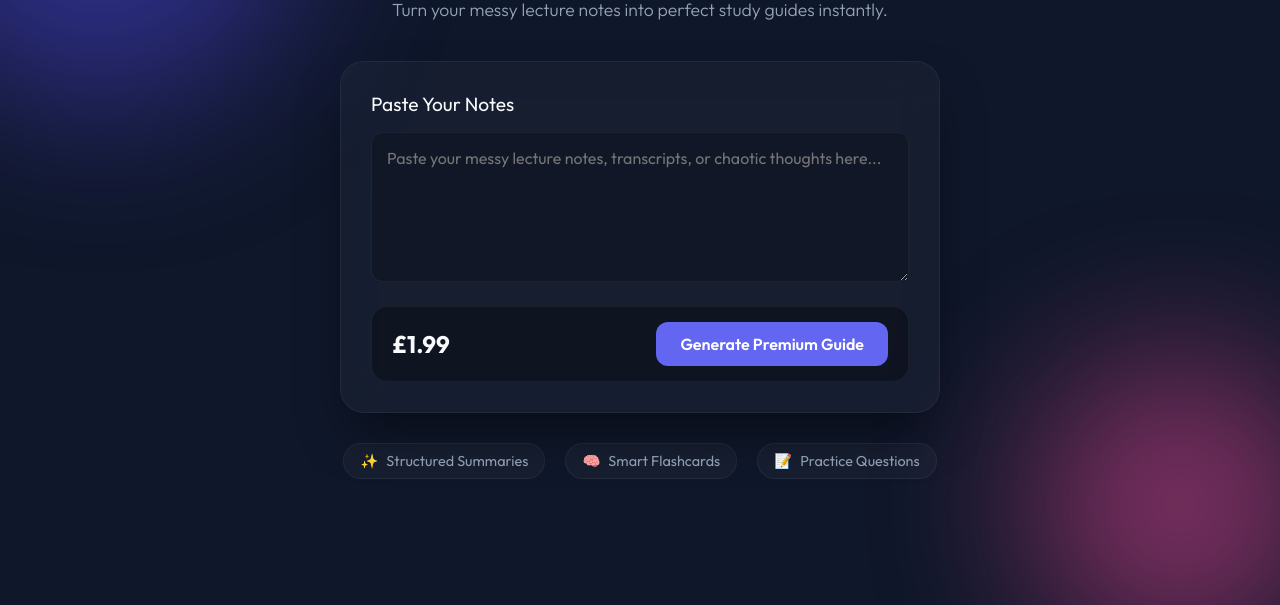
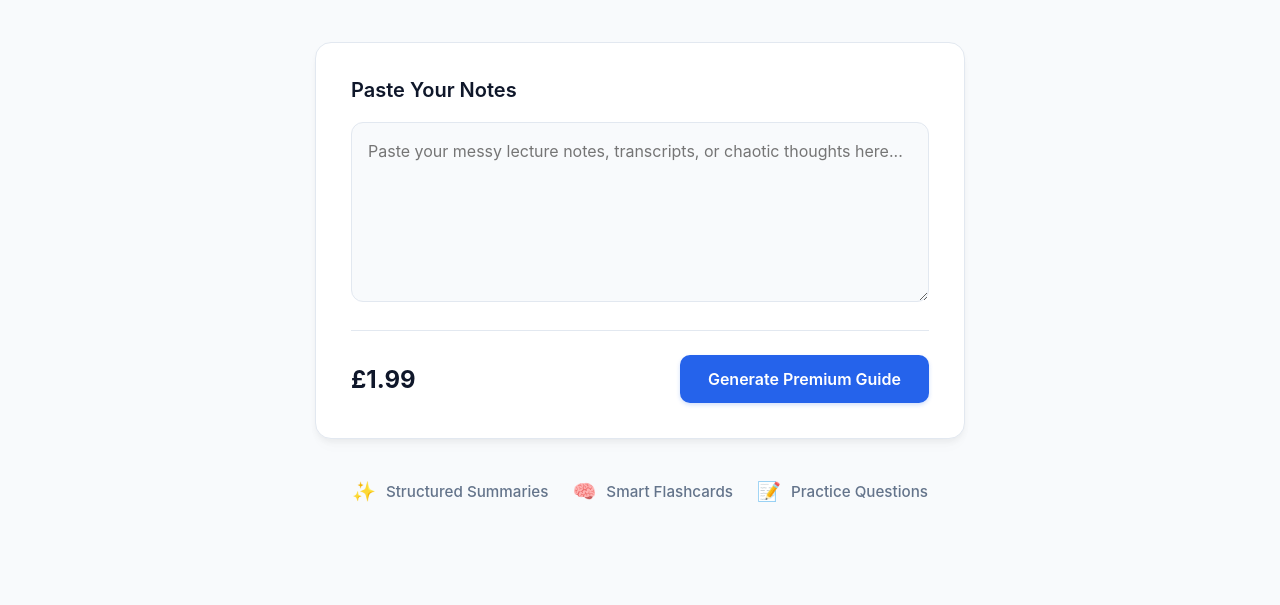
Before and after one commit to HarryRogers073/studyscribe-ai, a website: page public/index.html in a window 1280 px wide. Shown: the part 195-800 px from the top of the page. Drawn offline with Linux system fonts and the light colour scheme; a script that the page names is missing.

Commit message:
Full UI redesign: clean, white, professional aesthetic

```diff
--- a/public/index.html
+++ b/public/index.html
@@ -9,11 +9,6 @@
     <script src="https://js.stripe.com/v3/"></script>
 </head>
 <body>
-    <div class="background-orbs">
-        <div class="orb orb-1"></div>
-        <div class="orb orb-2"></div>
-    </div>
-
     <div class="container">
         <header>
             <div class="logo">StudyScribe AI</div>
@@ -21,7 +16,7 @@
         </header>
 
         <main>
-            <div class="glass-card">
+            <div class="clean-card">
                 <h2>Paste Your Notes</h2>
                 <textarea id="notesInput" placeholder="Paste your messy lecture notes, transcripts, or chaotic thoughts here..."></textarea>
 
--- a/public/style.css
+++ b/public/style.css
@@ -1,58 +1,32 @@
 :root {
-    --bg-dark: #0f172a;
-    --text-main: #f8fafc;
-    --text-muted: #94a3b8;
-    --primary: #6366f1;
-    --primary-hover: #4f46e5;
-    --glass-bg: rgba(255, 255, 255, 0.03);
-    --glass-border: rgba(255, 255, 255, 0.05);
+    --bg-light: #f8fafc;
+    --text-main: #0f172a;
+    --text-muted: #64748b;
+    --primary: #2563eb;
+    --primary-hover: #1d4ed8;
+    --surface: #ffffff;
+    --border: #e2e8f0;
 }
 
 body {
     margin: 0;
     padding: 0;
-    font-family: 'Outfit', sans-serif;
-    background-color: var(--bg-dark);
+    font-family: 'Inter', -apple-system, BlinkMacSystemFont, "Segoe UI", Roboto, sans-serif;
+    background-color: var(--bg-light);
     color: var(--text-main);
     min-height: 100vh;
     display: flex;
     justify-content: center;
     align-items: center;
     position: relative;
-    overflow-x: hidden;
-}
-
-.background-orbs {
-    position: fixed;
-    top: 0; left: 0; right: 0; bottom: 0;
-    z-index: -1;
-    overflow: hidden;
-}
-
-.orb {
-    position: absolute;
-    border-radius: 50%;
-    filter: blur(80px);
-    opacity: 0.5;
-}
-
-.orb-1 {
-    width: 400px; height: 400px;
-    background: #4f46e5;
-    top: -100px; left: -100px;
-}
-
-.orb-2 {
-    width: 300px; height: 300px;
-    background: #ec4899;
-    bottom: -50px; right: -50px;
 }
 
 .container {
     width: 90%;
-    max-width: 600px;
+    max-width: 650px;
     text-align: center;
     z-index: 10;
+    padding: 40px 0;
 }
 
 header {
@@ -61,124 +35,151 @@ header {
 
 .logo {
     font-size: 2.5rem;
-    font-weight: 700;
+    font-weight: 800;
     letter-spacing: -1px;
-    background: linear-gradient(to right, #818cf8, #c084fc);
-    -webkit-background-clip: text;
-    -webkit-text-fill-color: transparent;
-    margin-bottom: 10px;
+    color: var(--text-main);
+    margin-bottom: 12px;
 }
 
 .tagline {
     color: var(--text-muted);
-    font-size: 1.1rem;
-    font-weight: 300;
+    font-size: 1.15rem;
+    font-weight: 400;
+    line-height: 1.5;
 }
 
-.glass-card {
-    background: var(--glass-bg);
-    border: 1px solid var(--glass-border);
-    border-radius: 24px;
-    padding: 30px;
-    backdrop-filter: blur(20px);
-    -webkit-backdrop-filter: blur(20px);
-    box-shadow: 0 25px 50px -12px rgba(0, 0, 0, 0.5);
+.clean-card {
+    background: var(--surface);
+    border: 1px solid var(--border);
+    border-radius: 16px;
+    padding: 35px;
+    box-shadow: 0 4px 6px -1px rgba(0, 0, 0, 0.05), 0 10px 15px -3px rgba(0, 0, 0, 0.02);
+    transition: transform 0.2s ease, box-shadow 0.2s ease;
 }
 
-.glass-card h2 {
+.clean-card:hover {
+    box-shadow: 0 10px 20px rgba(0,0,0,0.06), 0 6px 6px rgba(0,0,0,0.04);
+}
+
+.clean-card h2 {
     margin-top: 0;
-    font-size: 1.2rem;
-    font-weight: 400;
+    font-size: 1.25rem;
+    font-weight: 600;
     text-align: left;
     color: var(--text-main);
+    margin-bottom: 20px;
 }
 
 textarea {
     width: 100%;
-    height: 150px;
-    background: rgba(0,0,0,0.2);
-    border: 1px solid var(--glass-border);
+    height: 180px;
+    background: var(--bg-light);
+    border: 1px solid var(--border);
     border-radius: 12px;
-    padding: 15px;
+    padding: 16px;
     color: var(--text-main);
     font-family: inherit;
     font-size: 1rem;
+    line-height: 1.5;
     resize: vertical;
     box-sizing: border-box;
-    margin-bottom: 20px;
-    transition: border-color 0.3s;
+    margin-bottom: 24px;
+    transition: all 0.2s ease;
 }
 
 textarea:focus {
     outline: none;
     border-color: var(--primary);
+    box-shadow: 0 0 0 3px rgba(37, 99, 235, 0.1);
+    background: var(--surface);
 }
 
 .action-section {
     display: flex;
     justify-content: space-between;
     align-items: center;
-    background: rgba(0,0,0,0.3);
-    padding: 15px 20px;
-    border-radius: 16px;
-    border: 1px solid var(--glass-border);
+    border-top: 1px solid var(--border);
+    padding-top: 24px;
 }
 
 .price-tag {
     font-size: 1.5rem;
     font-weight: 700;
+    color: var(--text-main);
 }
 
 .primary-btn {
     background: var(--primary);
     color: white;
     border: none;
-    padding: 12px 24px;
-    border-radius: 12px;
+    padding: 14px 28px;
+    border-radius: 10px;
     font-size: 1rem;
     font-weight: 600;
     cursor: pointer;
     font-family: inherit;
-    transition: background 0.3s, transform 0.1s;
+    transition: all 0.2s ease;
+    box-shadow: 0 2px 4px rgba(37, 99, 235, 0.2);
 }
 
 .primary-btn:hover {
     background: var(--primary-hover);
+    transform: translateY(-1px);
+    box-shadow: 0 4px 6px rgba(37, 99, 235, 0.3);
 }
 
 .primary-btn:active {
-    transform: scale(0.98);
+    transform: translateY(1px);
+    box-shadow: none;
 }
 
 .primary-btn:disabled {
-    background: #334155;
+    background: #cbd5e1;
+    color: #64748b;
     cursor: not-allowed;
     transform: none;
+    box-shadow: none;
 }
 
 .features {
     display: flex;
     justify-content: center;
-    gap: 20px;
-    margin-top: 30px;
+    gap: 24px;
+    margin-top: 40px;
+    flex-wrap: wrap;
 }
 
 .feature {
     display: flex;
     align-items: center;
-    gap: 8px;
-    font-size: 0.9rem;
+    gap: 10px;
+    font-size: 0.95rem;
+    font-weight: 500;
     color: var(--text-muted);
-    background: var(--glass-bg);
-    padding: 8px 16px;
-    border-radius: 30px;
-    border: 1px solid var(--glass-border);
+}
+
+.icon {
+    font-size: 1.2rem;
+}
+
+/* Success Page Specific */
+.result-card {
+    text-align: left;
+}
+
+.markdown-body {
+    font-size: 1rem;
+    line-height: 1.6;
+    color: var(--text-main);
 }
 
 .loader {
     font-size: 1.2rem;
     color: var(--primary);
     animation: pulse 1.5s infinite;
+    font-weight: 600;
+    text-align: center;
+    padding: 40px 0;
 }
 
 @keyframes pulse {
```
Also changed, not shown: public/success.html (+1 -6 lines).
